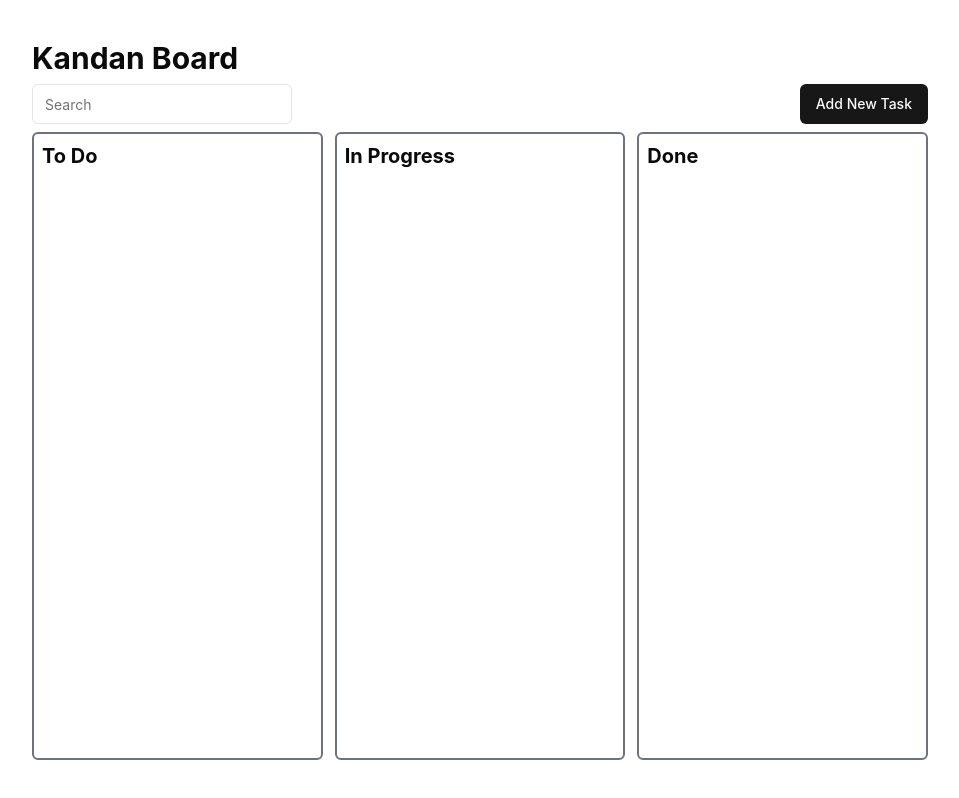
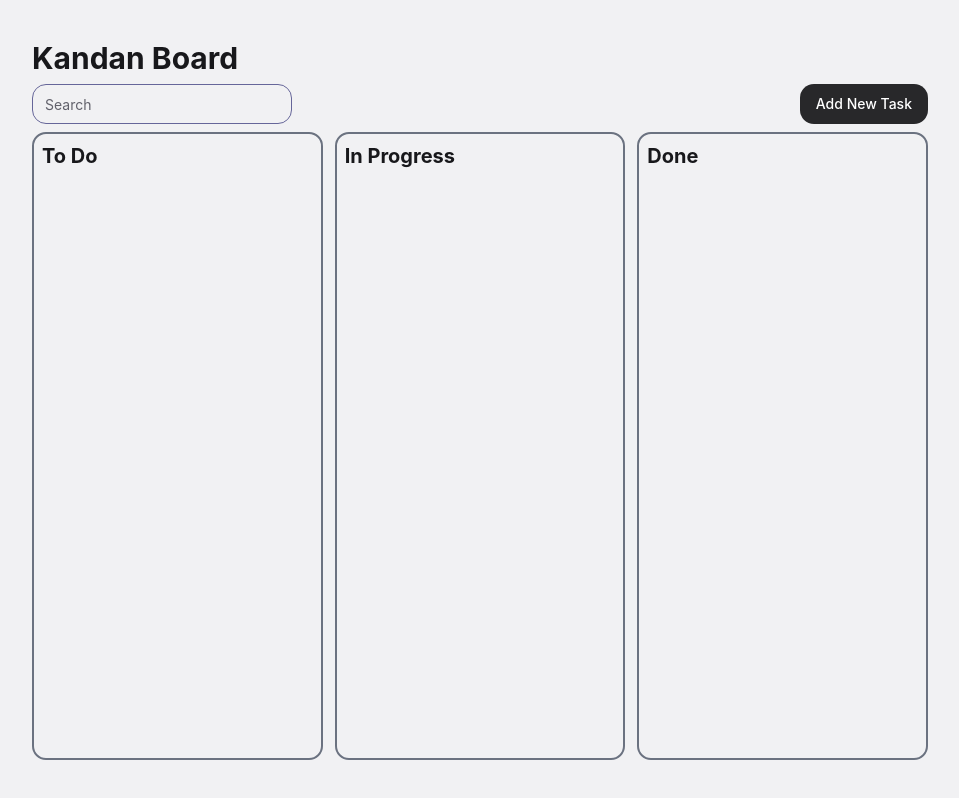
Before and after one commit to dilshad360/kandan-board, a React (Vite) app: page / in a window 1280 px wide. Shown: the whole page, without its empty margins (160-1119 px from the left). Built offline with nearby package versions, Linux system fonts and the light colour scheme.

Commit message:
style: setting theme

```diff
--- a/src/components/TaskCard.jsx
+++ b/src/components/TaskCard.jsx
@@ -22,14 +22,14 @@ function TaskCard({ task, source, deleteTask }) {
             <Card
                 onClick={() => { setIsOpen(true) }}
                 ref={drag}
-                className={`${isDragging ? "bg-pink-400" : ""
-                    } p-2 shadow-md bg-slate-100 rounded hover:scale-[103%] transition duration-300 ease-in-out`}
+                className={`${isDragging ? "opacity-50" : "opacity-100"
+                    } p-2 shadow-md bg-zinc-50  hover:scale-[103%] transition duration-300 ease-in-out`}
             >
                 <CardContent className="flex justify-between items-center px-2 py-0">
                     <h3>{task.title}</h3>
                     <Button
-                        variant="secondary"
                         className="hover:bg-red-400"
+                        variant="ghost"
                         size="icon"
                         onClick={() => {
                             deleteTask(source, task.id);
--- a/src/components/modal/AddTaskModal.jsx
+++ b/src/components/modal/AddTaskModal.jsx
@@ -40,7 +40,7 @@ function AddTaskModal({ addNewTask }) {
     return (
         <Dialog open={isOpen} onOpenChange={setIsOpen}>
             <DialogTrigger>
-                <Button>Add New Task</Button>
+                <Button  >Add New Task</Button>
             </DialogTrigger>
             <DialogContent>
                 <DialogHeader>
--- a/src/index.css
+++ b/src/index.css
@@ -24,61 +24,54 @@ body {
 }
 
 
-@layer base {
-  :root {
-    --background: 0 0% 100%;
-    --foreground: 0 0% 3.9%;
-    --card: 0 0% 100%;
-    --card-foreground: 0 0% 3.9%;
-    --popover: 0 0% 100%;
-    --popover-foreground: 0 0% 3.9%;
-    --primary: 0 0% 9%;
-    --primary-foreground: 0 0% 98%;
-    --secondary: 0 0% 96.1%;
-    --secondary-foreground: 0 0% 9%;
-    --muted: 0 0% 96.1%;
-    --muted-foreground: 0 0% 45.1%;
-    --accent: 0 0% 96.1%;
-    --accent-foreground: 0 0% 9%;
-    --destructive: 0 84.2% 60.2%;
-    --destructive-foreground: 0 0% 98%;
-    --border: 0 0% 89.8%;
-    --input: 0 0% 89.8%;
-    --ring: 0 0% 3.9%;
-    --chart-1: 12 76% 61%;
-    --chart-2: 173 58% 39%;
-    --chart-3: 197 37% 24%;
-    --chart-4: 43 74% 66%;
-    --chart-5: 27 87% 67%;
-    --radius: 0.5rem;
-  }
-  .dark {
-    --background: 0 0% 3.9%;
-    --foreground: 0 0% 98%;
-    --card: 0 0% 3.9%;
-    --card-foreground: 0 0% 98%;
-    --popover: 0 0% 3.9%;
-    --popover-foreground: 0 0% 98%;
-    --primary: 0 0% 98%;
-    --primary-foreground: 0 0% 9%;
-    --secondary: 0 0% 14.9%;
-    --secondary-foreground: 0 0% 98%;
-    --muted: 0 0% 14.9%;
-    --muted-foreground: 0 0% 63.9%;
-    --accent: 0 0% 14.9%;
-    --accent-foreground: 0 0% 98%;
-    --destructive: 0 62.8% 30.6%;
-    --destructive-foreground: 0 0% 98%;
-    --border: 0 0% 14.9%;
-    --input: 0 0% 14.9%;
-    --ring: 0 0% 83.1%;
-    --chart-1: 220 70% 50%;
-    --chart-2: 160 60% 45%;
-    --chart-3: 30 80% 55%;
-    --chart-4: 280 65% 60%;
-    --chart-5: 340 75% 55%;
-  }
+
+
+:root  {
+  --background: 240 6% 95%;
+  --foreground: 240 5% 10%;
+  --card: 240 6% 90%;
+  --card-foreground: 240 5% 15%;
+  --popover: 240 6% 95%;
+  --popover-foreground: 240 95% 10%;
+  --primary: 240 2.4% 16.1%;
+  --primary-foreground: 0 0% 100%;
+  --secondary: 240 10% 70%;
+  --secondary-foreground: 0 0% 0%;
+  --muted: 202 10% 85%;
+  --muted-foreground: 240 5% 40%;
+  --accent: 202 10% 80%;
+  --accent-foreground: 240 5% 15%;
+  --destructive: 0 50% 50%;
+  --destructive-foreground: 240 5% 90%;
+  --border: 240 20% 67%;
+  --input: 240 20% 50%;
+  --ring: 240 2.4% 16.1%;
+  --radius: 1rem;
 }
+.dark  {
+  --background: 240 10% 10%;
+  --foreground: 240 5% 90%;
+  --card: 240 6% 10%;
+  --card-foreground: 240 5% 90%;
+  --popover: 240 10% 5%;
+  --popover-foreground: 240 5% 90%;
+  --primary: 240 2.4% 16.1%;
+  --primary-foreground: 0 0% 100%;
+  --secondary: 240 10% 20%;
+  --secondary-foreground: 0 0% 100%;
+  --muted: 202 10% 25%;
+  --muted-foreground: 240 5% 65%;
+  --accent: 202 10% 25%;
+  --accent-foreground: 240 5% 90%;
+  --destructive: 0 50% 50%;
+  --destructive-foreground: 240 5% 90%;
+  --border: 240 20% 50%;
+  --input: 240 20% 50%;
+  --ring: 240 2.4% 16.1%;
+  --radius: 1rem;
+}
+
+
 
 
 @layer base {
```
